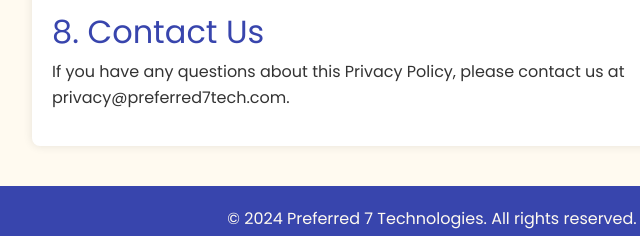
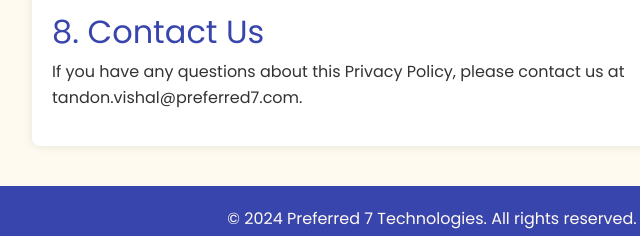
Before and after one commit to Gamecooler19/preferred7, a plain HTML site: page privacy-policy.html in a window 1280 px wide. Shown: the part 1172-1408 px from the top of the page, 208-848 px from the left. Drawn offline with nearby package versions, Linux system fonts and the light colour scheme.

Commit message:
Add files via upload

```diff
--- a/privacy-policy.html
+++ b/privacy-policy.html
@@ -81,7 +81,7 @@
         <p>We may update our Privacy Policy from time to time. We will notify you of any changes by posting the new Privacy Policy on this page.</p>
 
         <h2>8. Contact Us</h2>
-        <p>If you have any questions about this Privacy Policy, please contact us at privacy@preferred7tech.com.</p>
+        <p>If you have any questions about this Privacy Policy, please contact us at tandon.vishal@preferred7.com.</p>
     </div>
 
     <footer>
```
